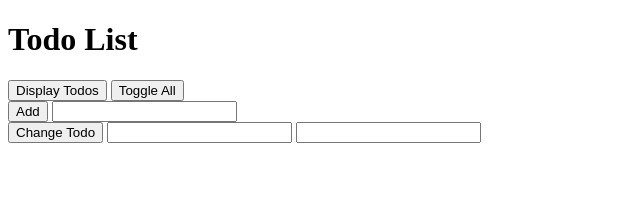
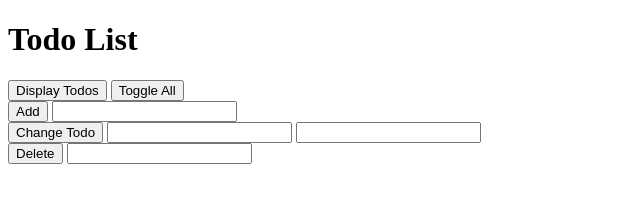
Before and after one commit to avijitchoudhury/Todo-Application, a plain HTML site: page index.html in a window 1280 px wide. Shown: the whole page, without its empty margins (0-640 px from the left). Drawn offline with Linux system fonts and the light colour scheme.

Commit message:
added click event and button for deleting todo

```diff
--- a/index.html
+++ b/index.html
@@ -23,11 +23,14 @@
 
   <div>
     <button onclick="handlers.changeTodo()">Change Todo</button>
-    <input id="changeToDoPosition"  type="number">
-    <input id="changeToDoText" type="text">
+    <input id="changeToDoPositionInput"  type="number">
+    <input id="changeToDoTextInput" type="text">
   </div>
 
-
+  <div>
+    <button onclick="handlers.deleteTodos()">Delete</button>
+    <input id="deleteTodoPositionInput" type="number">
+  </div>
   <script type="text/javascript" src="index.js"></script>
 </body>
 
--- a/index.js
+++ b/index.js
@@ -73,10 +73,15 @@ let handlers = {
     addTodoTextInput.value = '';
   },
   changeTodo: function() {
-    let changeToDoPosition = document.getElementById('changeToDoPosition');
-    let changeToDoText = document.getElementById('changeToDoText');
+    let changeToDoPositionInput = document.getElementById('changeToDoPositionInput');
+    let changeToDoTextInput = document.getElementById('changeToDoTextInput');
     todoList.changeTodo(changeToDoPosition.valueAsNumber, changeToDoText.value);
-    changeToDoPosition.valueAsNumber = '';
-    changeToDoText = '';
+    changeToDoPositionInput.valueAsNumber = '';
+    changeToDoTextInput.value = '';
+  },
+  deleteTodos: function() {
+    let deleteTodoPositionInput = document.getElementById('deleteTodoPositionInput');
+    todoList.deleteTodos(deleteTodoPositionInput.valueAsNumber);
+    deleteTodoPositionInput.valueAsNumber = '';
   }
 }
```
